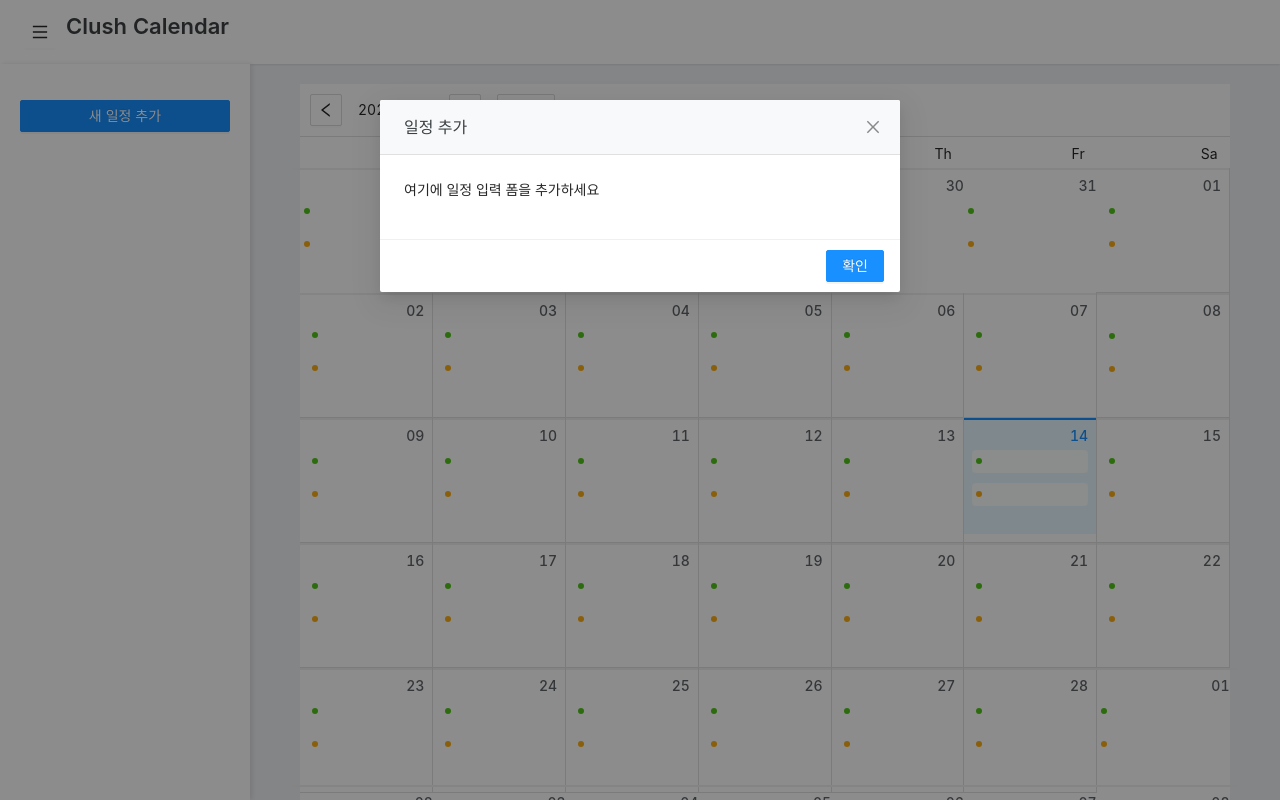
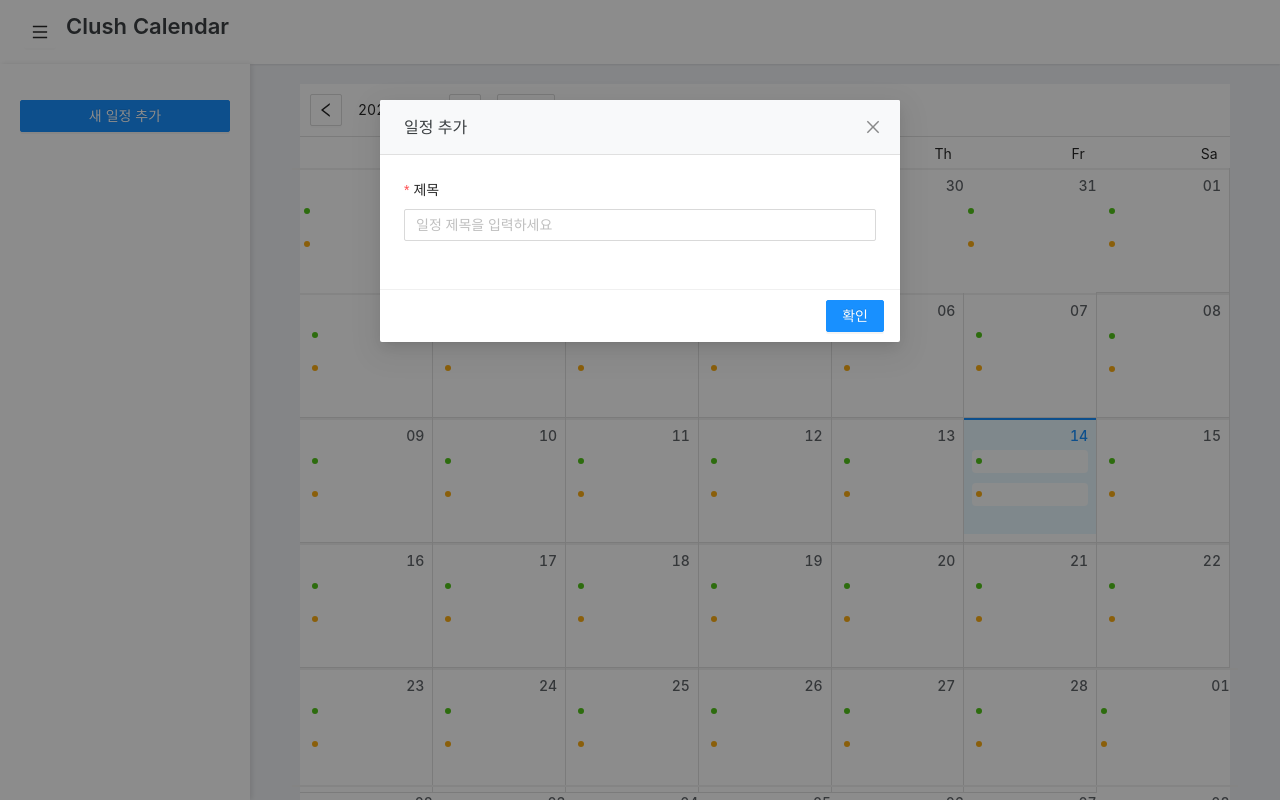
Before and after one commit to DiligentP/clush, a React (Vite) app in the folder frontend/: page / in a window 1280 px wide. Both pictures are taken after a click on the element "10". Shown: the top 800 px of the page. Built offline with nearby package versions, Linux system fonts and the light colour scheme.

Commit message:
feat: 일정 추가를 위한 입력 폼 구현

```diff
--- a/frontend/src/App.tsx
+++ b/frontend/src/App.tsx
@@ -1,5 +1,5 @@
 import { useState } from 'react';
-import { Layout, Button, Modal } from 'antd';
+import { Layout, Button, Modal, Form, Input } from 'antd';
 import useCalendar from './hooks/useCalendar';
 import MainHeader from './components/MainHeader';
 import CalendarView from './components/CalendarView';
@@ -19,6 +19,7 @@ export default function App() {
   const [isMenuOpen, setIsMenuOpen] = useState(true); // 메뉴가 기본으로 열린 상태 유지
   const [selectedDate, setSelectedDate] = useState<Moment | null>(null);
   const [modalVisible, setModalVisible] = useState(false);
+  const [eventTitle, setEventTitle] = useState('');
 
   const toggleMenu = () => {
     setIsMenuOpen(!isMenuOpen);
@@ -61,15 +62,40 @@ export default function App() {
       <Modal
         title="일정 추가"
         open={modalVisible}
-        onOk={() => setModalVisible(false)}
-        onCancel={() => setModalVisible(false)}
+        onOk={() => {
+          setModalVisible(false);
+          setEventTitle('');
+        }}
+        onCancel={() => {
+          setModalVisible(false);
+          setEventTitle('');
+        }}
         footer={[
-          <Button key="submit" type="primary" onClick={() => setModalVisible(false)}>
+          <Button
+            key="submit"
+            type="primary"
+            onClick={() => {
+              setModalVisible(false);
+              setEventTitle('');
+            }}
+          >
             확인
           </Button>
         ]}
       >
-        <p>여기에 일정 입력 폼을 추가하세요</p>
+        <Form layout="vertical">
+          <Form.Item
+            label="제목"
+            required
+            rules={[{ required: true, message: '제목을 입력해주세요' }]}
+          >
+            <Input
+              placeholder="일정 제목을 입력하세요"
+              value={eventTitle}
+              onChange={(e) => setEventTitle(e.target.value)}
+            />
+          </Form.Item>
+        </Form>
       </Modal>
       <Footer className="app-footer">
         Clush Project ©{new Date().getFullYear()}
```
